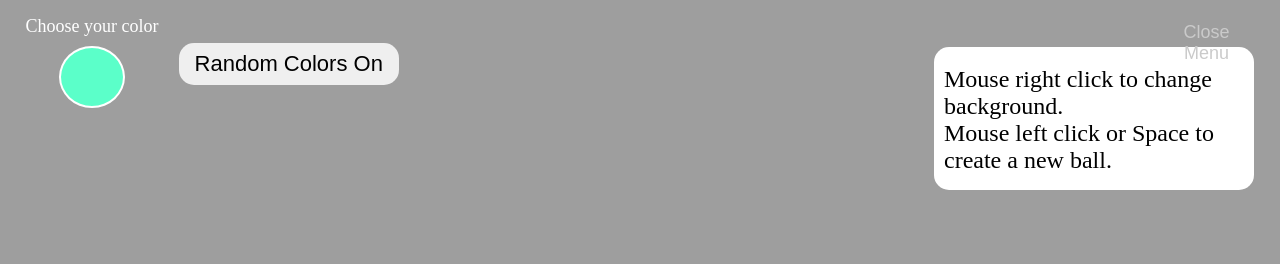
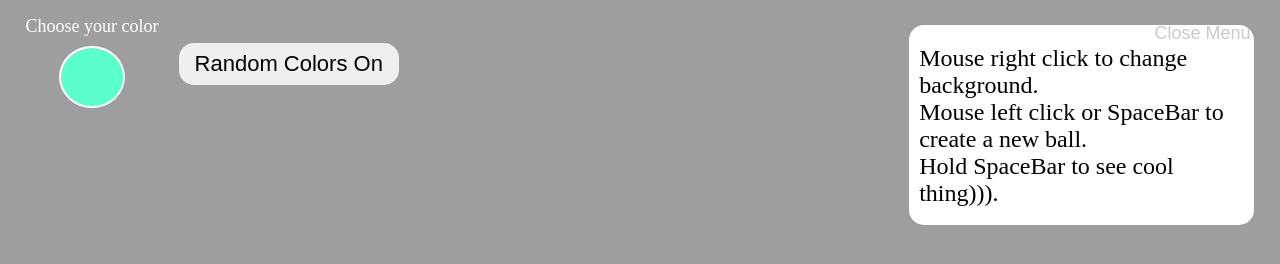
Before and after one commit to ArthurApoyan/project_balls, a plain HTML site: page index.html in a window 1280 px wide. Both pictures are taken after a click on the button "Close Menu". Drawn offline with Linux system fonts and the light colour scheme.

Commit message:
Final Commit

```diff
--- a/dist/script.js
+++ b/dist/script.js
@@ -131,7 +131,7 @@ var FallingBall = /** @class */ (function () {
     };
     FallingBall.prototype.closeInfoMenu = function () {
         this.info.style.display = this.info.style.display == 'block' ? 'none' : 'block';
-        this.infoMenu.style.width = this.info.style.display == 'block' ? '27%' : '8%';
+        this.infoMenu.style.width = this.info.style.display == 'block' ? '29%' : '8%';
         this.closeBtn.style.marginLeft = this.info.style.display == 'block' ? '70%' : '0';
         this.closeBtn.style.width = this.info.style.display == 'block' ? '30%' : '100%';
         this.closeBtn.innerText = this.info.style.display == 'block' ? 'Close Menu' : 'Open Menu';
--- a/index.html
+++ b/index.html
@@ -21,7 +21,8 @@
     <button id="closeBtn">Close Menu</button>
     <div id="info">
         <p>Mouse right click to change background.</p>
-        <p>Mouse left click or Space to create a new ball.</p>
+        <p>Mouse left click or SpaceBar to create a new ball.</p>
+        <p>Hold SpaceBar to see cool thing))).</p>
     </div>
 </div>
 
--- a/style.css
+++ b/style.css
@@ -58,7 +58,7 @@
     position: absolute;
     top: 2%;
     right: 2%;
-    width: 27%;
+    width: 29%;
     min-height: 100px;
     font-size: 24px;
     padding-left: 2%;
```
Also changed, not shown: 1 other file.
